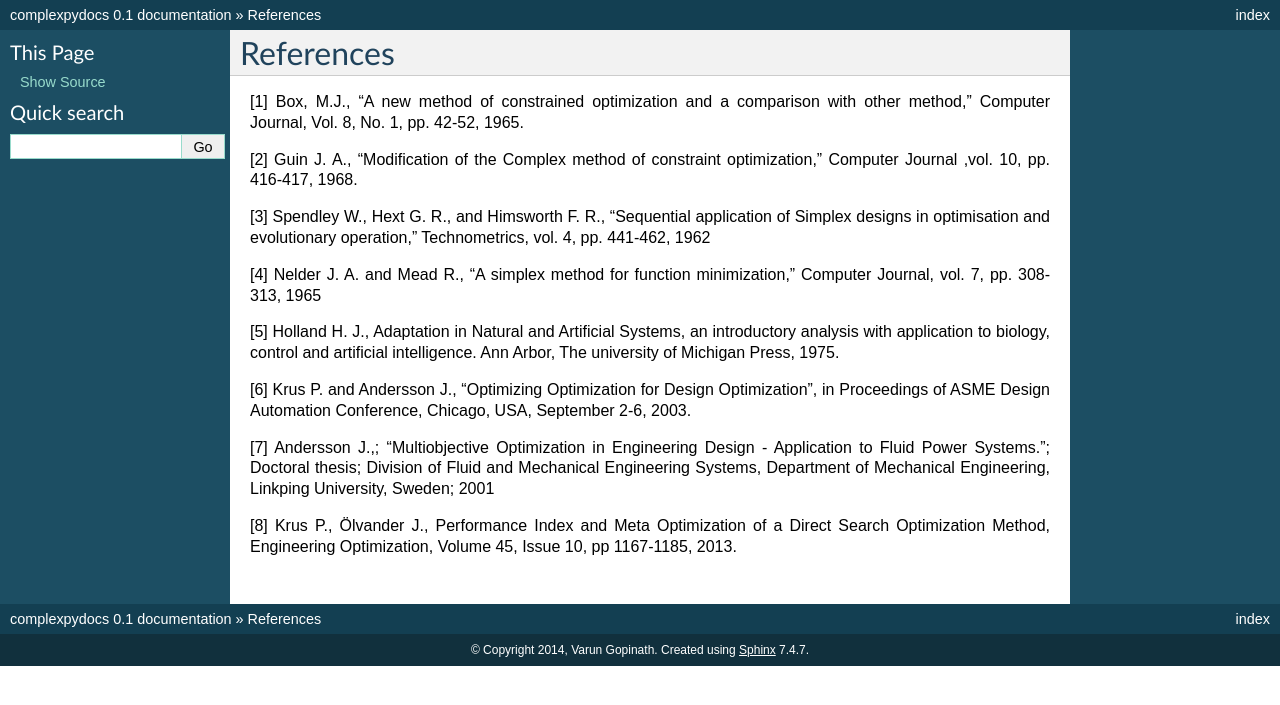
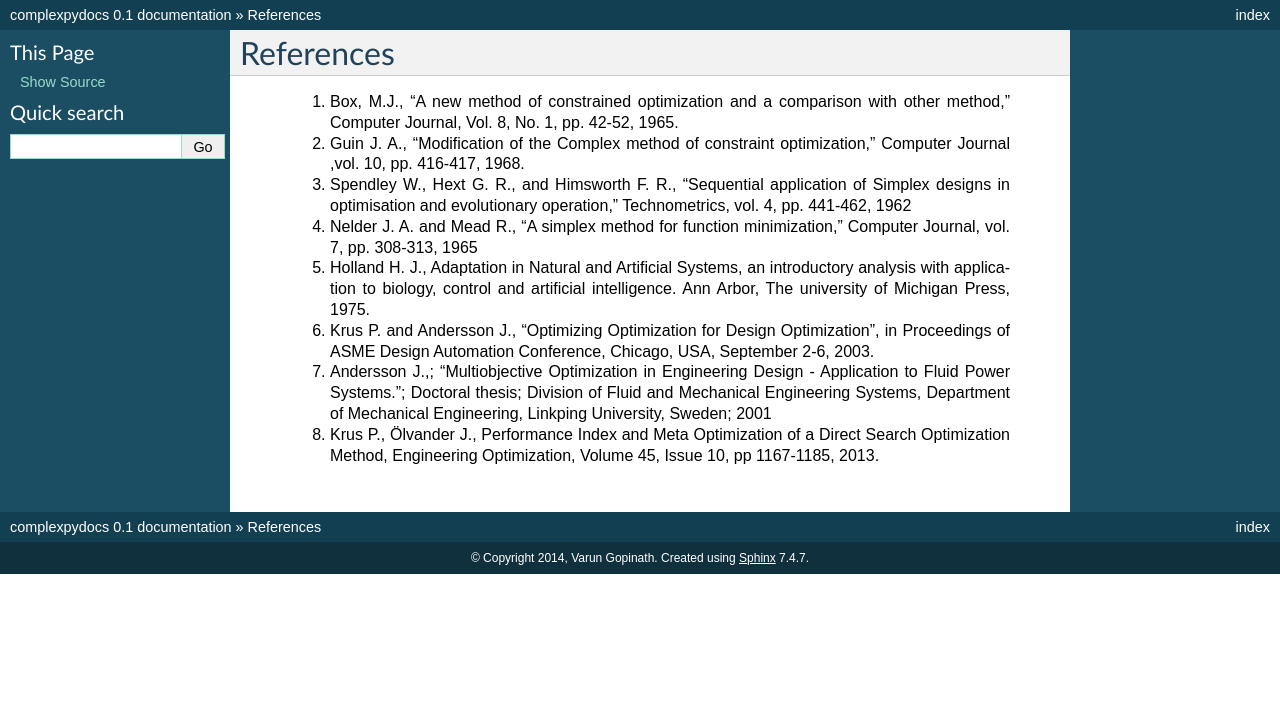
Before and after one commit to Robbie025/ComplexMethod, a Sphinx documentation site: the page built from docs/source/References.rst, in a window 1280 px wide. Shown: the top 705 px of the page. Built offline with Sphinx 7.4.7, drawn with Linux system fonts in a browser that asks for light colours; formulas are drawn with MathJax 3.

Commit message:
Documentation errors updated

```diff
--- a/docs/source/References.rst
+++ b/docs/source/References.rst
@@ -4,22 +4,15 @@
 References
 **********
 
-[1] Box, M.J., "A new method of constrained optimization and a comparison with other method," Computer Journal, Vol. 8, No. 1, pp. 42-52, 1965.
+	1. Box, M.J., "A new method of constrained optimization and a comparison with other method," Computer Journal, Vol. 8, No. 1, pp. 42-52, 1965.
 
-[2] Guin J. A., “Modification of the Complex method of constraint optimization,” Computer Journal ,vol. 10, pp. 416-417, 1968.
+	2. Guin J. A., “Modification of the Complex method of constraint optimization,” Computer Journal ,vol. 10, pp. 416-417, 1968.
 
-[3] Spendley W., Hext G. R., and Himsworth F. R., “Sequential application of Simplex designs in optimisation and evolutionary operation,” Technometrics, vol. 4, pp. 441-462, 1962
 
-[4] Nelder J. A. and Mead R., “A simplex method for function minimization,” Computer Journal, vol. 7,
-pp. 308-313, 1965
 
-[5] Holland H. J., Adaptation in Natural and Artificial Systems, an introductory analysis with
-application to biology, control and artificial intelligence. Ann Arbor, The university of Michigan
-Press, 1975.
-
-[6] Krus P. and Andersson J., “Optimizing Optimization for Design Optimization”, in Proceedings of
-ASME Design Automation Conference, Chicago, USA, September 2-6, 2003.
-
-[7] Andersson J.,; "Multiobjective Optimization in Engineering Design - Application to Fluid Power Systems."; Doctoral thesis; Division of Fluid and Mechanical Engineering Systems, Department of Mechanical Engineering, Linkping University, Sweden; 2001
-
-[8] Krus P., Ölvander J., Performance Index and Meta Optimization of a Direct Search Optimization Method, Engineering Optimization, Volume 45, Issue 10, pp 1167-1185, 2013.
+	#. Spendley W., Hext G. R., and Himsworth F. R., “Sequential application of Simplex designs in optimisation and evolutionary operation,” Technometrics, vol. 4, pp. 441-462, 1962
+	#. Nelder J. A. and Mead R., “A simplex method for function minimization,” Computer Journal, vol. 7, pp. 308-313, 1965
+	#. Holland H. J., Adaptation in Natural and Artificial Systems, an introductory analysis with application to biology, control and artificial intelligence. Ann Arbor, The university of Michigan Press, 1975.
+	#. Krus P. and Andersson J., “Optimizing Optimization for Design Optimization”, in Proceedings of ASME Design Automation Conference, Chicago, USA, September 2-6, 2003.
+	#. Andersson J.,; "Multiobjective Optimization in Engineering Design - Application to Fluid Power Systems."; Doctoral thesis; Division of Fluid and Mechanical Engineering Systems, Department of Mechanical Engineering, Linkping University, Sweden; 2001
+	#. Krus P., Ölvander J., Performance Index and Meta Optimization of a Direct Search Optimization Method, Engineering Optimization, Volume 45, Issue 10, pp 1167-1185, 2013.
--- a/docs/source/Work.rst
+++ b/docs/source/Work.rst
@@ -84,5 +84,6 @@ Matlab
 
 .. note::
 
-	More information comming soon....
-        iThis code is part of the TMT48 - Design Optimization given at the Division of Machine Design, Linköping University.
+	More information comming soon ....
+
+        This code is part of the *TMKT48 - Design Optimization* given at the Division of Machine Design, Linköping University, Sweden.
```
